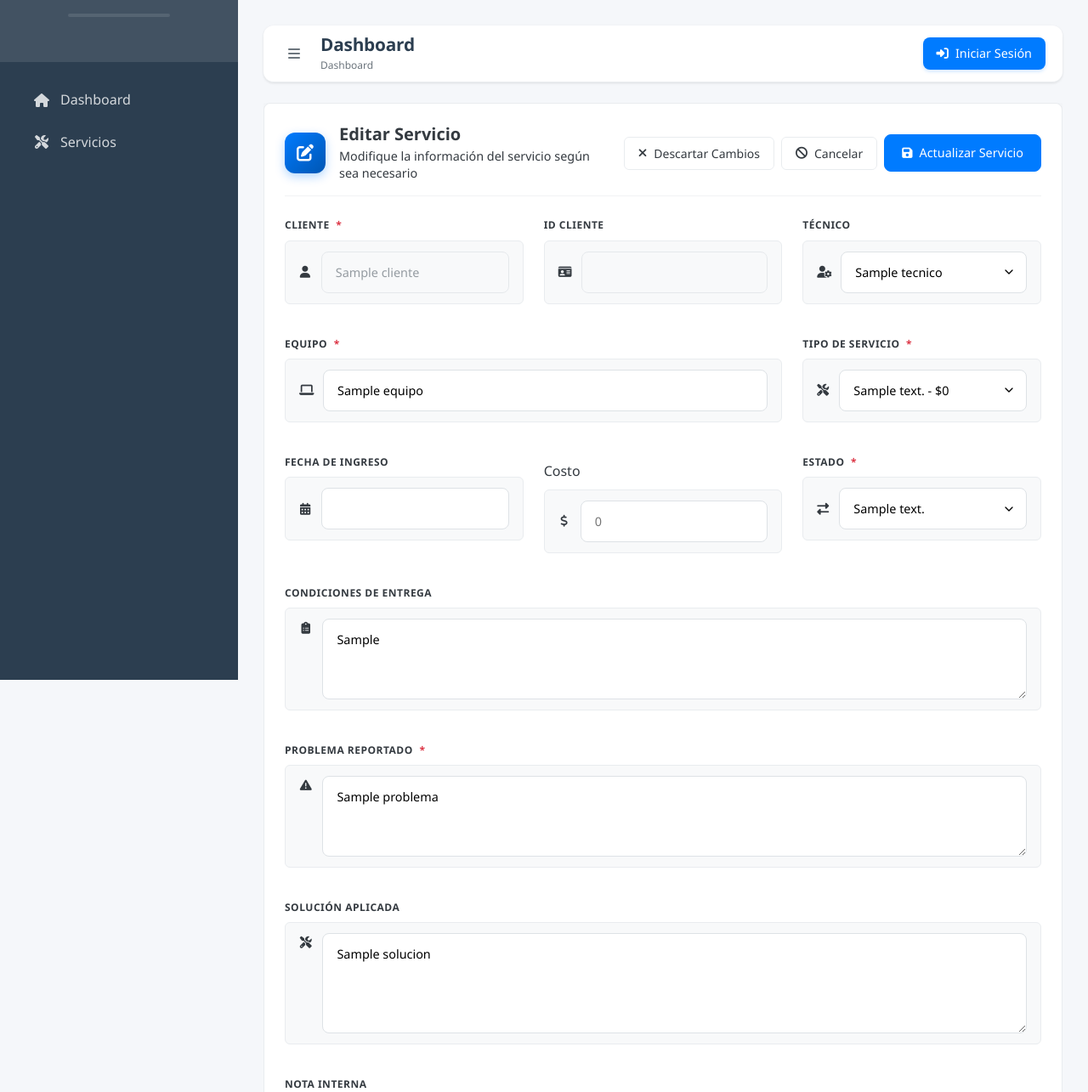
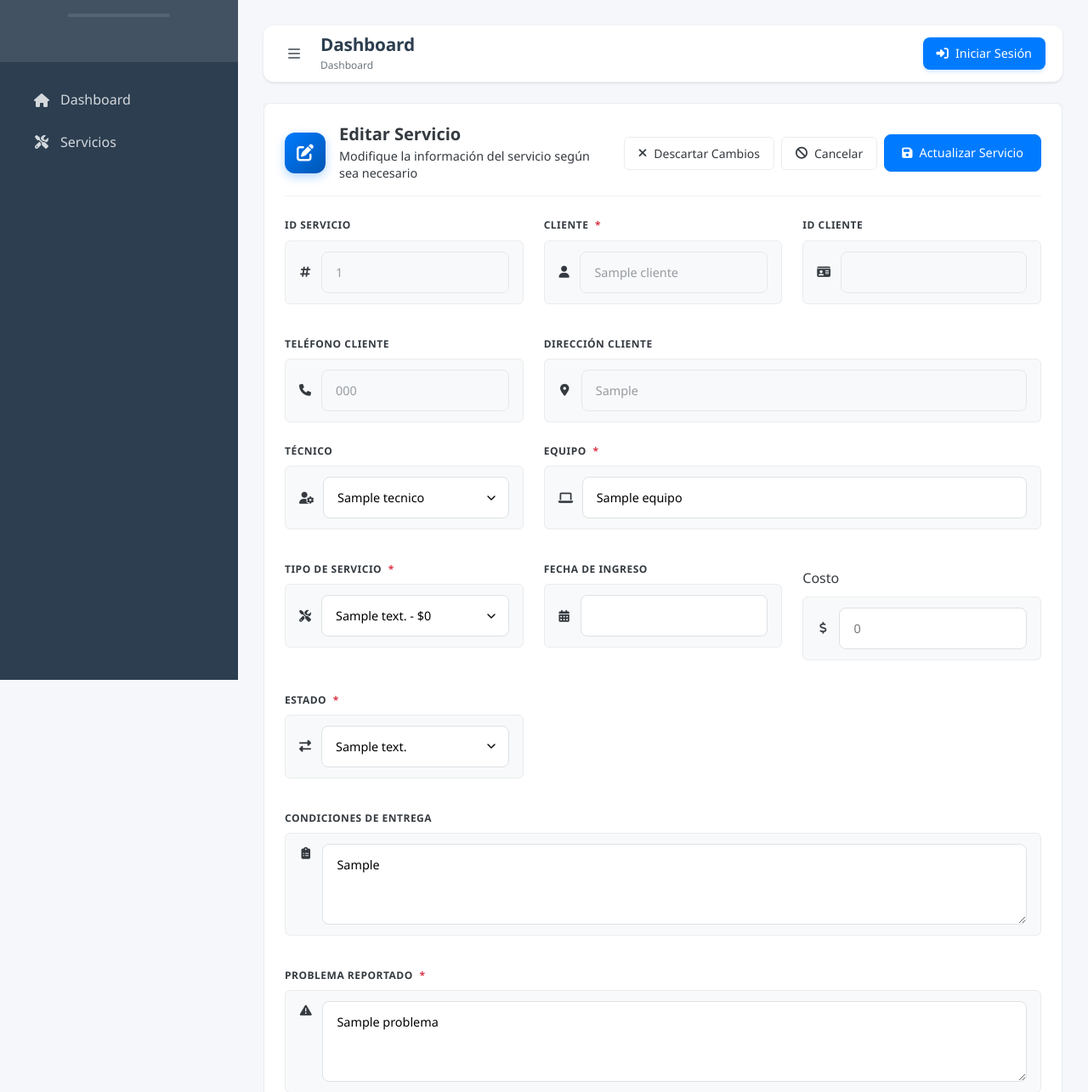
Before and after one commit to roje478/crud-systec, a PHP site: the page made by app/views/servicios/edit.php in a window 1280 px wide. Shown: the top 1285 px of the page at 85% size. Run offline with PHP 8.4, Linux system fonts and the light colour scheme; tables that the repository leaves empty or names only in its code hold one stand-in row (values such as "Sample post"); the template is opened without the code that fills it: most values are stand-ins (such as "Sample title", 1, 10 or a date in 2020); data that the repository does not hold is empty; some libraries are stand-ins or nearby versions.

Commit message:
feat(servicios): mostrar ID, teléfono y dirección del cliente
El detalle y la edición de un servicio ahora muestran el ID del servicio
junto con el teléfono y la dirección del cliente (solo lectura). Para ello
se incorpora c.direccion como cliente_direccion en la consulta del modelo.

Co-Authored-By: Claude Opus 5 (1M context) <noreply@anthropic.com>

```diff
--- a/app/models/Servicio.php
+++ b/app/models/Servicio.php
@@ -166,6 +166,7 @@ class Servicio extends BaseModel {
                     s.*,
                     CONCAT(c.nombres, ' ', c.apellidos) as cliente_nombre,
                     c.telefono as cliente_telefono,
+                    c.direccion as cliente_direccion,
                     et.Descripcion as estado_descripcion,
                     ts.Descripcion as tipo_servicio_nombre,
                     CONCAT(t.nombres, ' ', t.apellidos) as tecnico_nombre
--- a/app/views/servicios/edit.php
+++ b/app/views/servicios/edit.php
@@ -257,6 +257,17 @@
                                     <input type="hidden" name="IdEstadoEnTaller" value="<?= htmlspecialchars($servicio['IdEstadoEnTaller'] ?? '') ?>">
                                 <?php endif; ?>
 
+                                <!-- ID Servicio -->
+                                <div class="service-info__field">
+                                    <label class="service-info__label" for="id_servicio">
+                                        ID Servicio
+                                    </label>
+                                    <div class="service-info__input">
+                                        <i class="fas fa-hashtag service-info__icon"></i>
+                                        <input type="text" class="form__control" id="id_servicio" value="<?= htmlspecialchars($servicio['IdServicio'] ?? 'N/A') ?>" readonly disabled>
+                                    </div>
+                                </div>
+
                                 <!-- Cliente -->
                                 <div class="service-info__field">
                                     <label class="service-info__label" for="idcliente">
@@ -286,6 +297,28 @@
                                         <input type="text" class="form__control" id="idcliente_display" value="<?= htmlspecialchars($servicio['NoIdentificacionCliente'] ?? '') ?>" readonly disabled>
                                         <!-- Campo oculto para enviar el ID del cliente -->
                                         <input type="hidden" name="idcliente" value="<?= htmlspecialchars($servicio['NoIdentificacionCliente'] ?? '') ?>">
+                                    </div>
+                                </div>
+
+                                <!-- Teléfono Cliente -->
+                                <div class="service-info__field">
+                                    <label class="service-info__label" for="cliente_telefono">
+                                        Teléfono Cliente
+                                    </label>
+                                    <div class="service-info__input">
+                                        <i class="fas fa-phone service-info__icon"></i>
+                                        <input type="text" class="form__control" id="cliente_telefono" value="<?= htmlspecialchars($servicio['cliente_telefono'] ?? 'No especificado') ?>" readonly disabled>
+                                    </div>
+                                </div>
+
+                                <!-- Dirección Cliente -->
+                                <div class="service-info__field service-info__field--two-columns">
+                                    <label class="service-info__label" for="cliente_direccion">
+                                        Dirección Cliente
+                                    </label>
+                                    <div class="service-info__input">
+                                        <i class="fas fa-map-marker-alt service-info__icon"></i>
+                                        <input type="text" class="form__control" id="cliente_direccion" value="<?= htmlspecialchars($servicio['cliente_direccion'] ?? 'No especificada') ?>" readonly disabled>
                                     </div>
                                 </div>
 
```
Also changed, not shown: app/views/servicios/view.php (+24 -0 lines).
